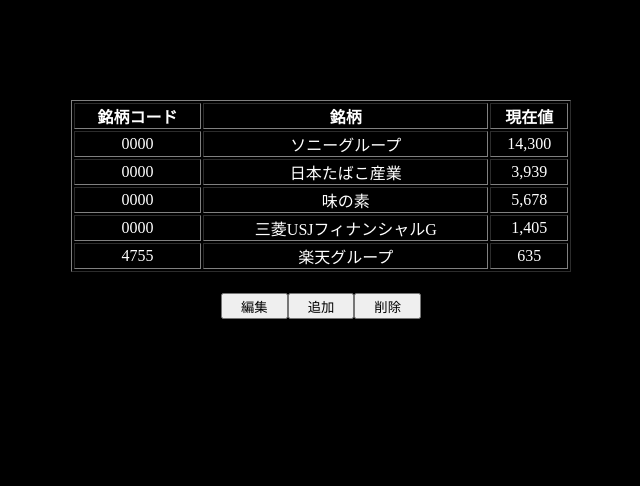
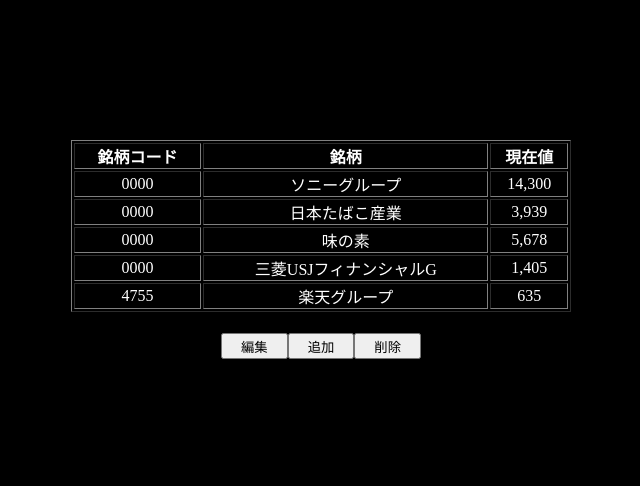
Before and after one commit to skuzawa/portfolio0213, a website with bundled scripts: page stock.html in a window 1280 px wide. Shown: the top 486 px of the page, without its empty margins (319-959 px from the left). Built offline with nearby package versions, Linux system fonts and the light colour scheme.

Commit message:
stock.js edit

```diff
--- a/script.js
+++ b/script.js
@@ -12,6 +12,7 @@
         const backstyle = document.querySelector("html");
         const hed = document.querySelector("header");
         const style = document.getElementsByClassName("text2");
+
         switch2.textContent = checkbox.checked ? 'ナイトモード':"通常モード";
         backstyle.style.backgroundColor = checkbox.checked ? "black": "#DC143C";
         backstyle.style.color = checkbox.checked ? "green": "white";
--- a/stock.css
+++ b/stock.css
@@ -10,8 +10,8 @@
 
 .stock_table{
     color:white;
+    width: 100vw;
     height:50vh;
-    width: 100vw;
     display: flex;
     flex-direction: column;
     justify-content: center;
@@ -20,8 +20,14 @@
     text-align: center;
 }
 
+.tableBlock{
+    height: auto;
+    margin:20px;
+}
+
 table{
     width: 500px;
+    margin: 20px;
 }
 
 .plus{
@@ -40,6 +46,7 @@
     justify-content: space-between;
     position: relative;
     bottom: 100px;
+    /* margin:20px; */
     /* padding-top: 20px; */
 }
 
--- a/stock.html
+++ b/stock.html
@@ -1,5 +1,6 @@
 <!DOCTYPE html>
 <html lang="en">
+
 <head>
     <meta charset="UTF-8">
     <meta name="viewport" content="width=device-width, initial-scale=1.0">
@@ -7,8 +8,10 @@
     <link rel="stylesheet" href="./stock.css">
     <link rel="icon" href="kabu.jpeg">
 </head>
+
 <body>
     <div class="stock_table">
+        <div class="tableBlock">
             <table align="center" id="tbl" border="1">
                 <tr>
                     <th>銘柄コード</th>
@@ -44,6 +47,8 @@
 
                 </tr>
             </table>
+        </div>
+
         <div id="edit-box"></div>
         <div id="edit_button">
             <button id="edit">編集</button>
@@ -55,4 +60,5 @@
     <h1 id="practice">お気に入り銘柄</h1>
 </body>
 <script src="stock.js"></script>
+
 </html>
```
Lines whose indentation alone changed are shown as unchanged.
